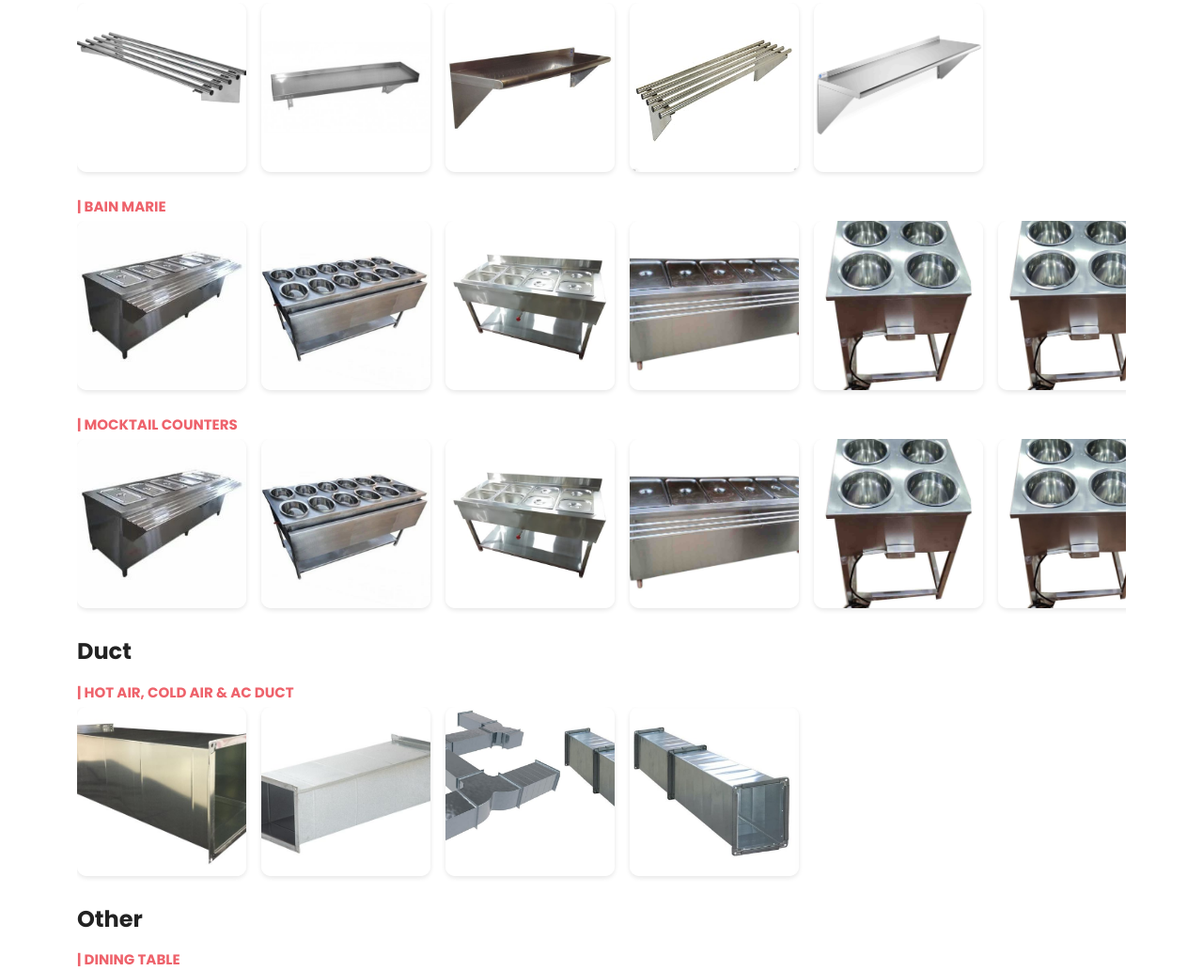
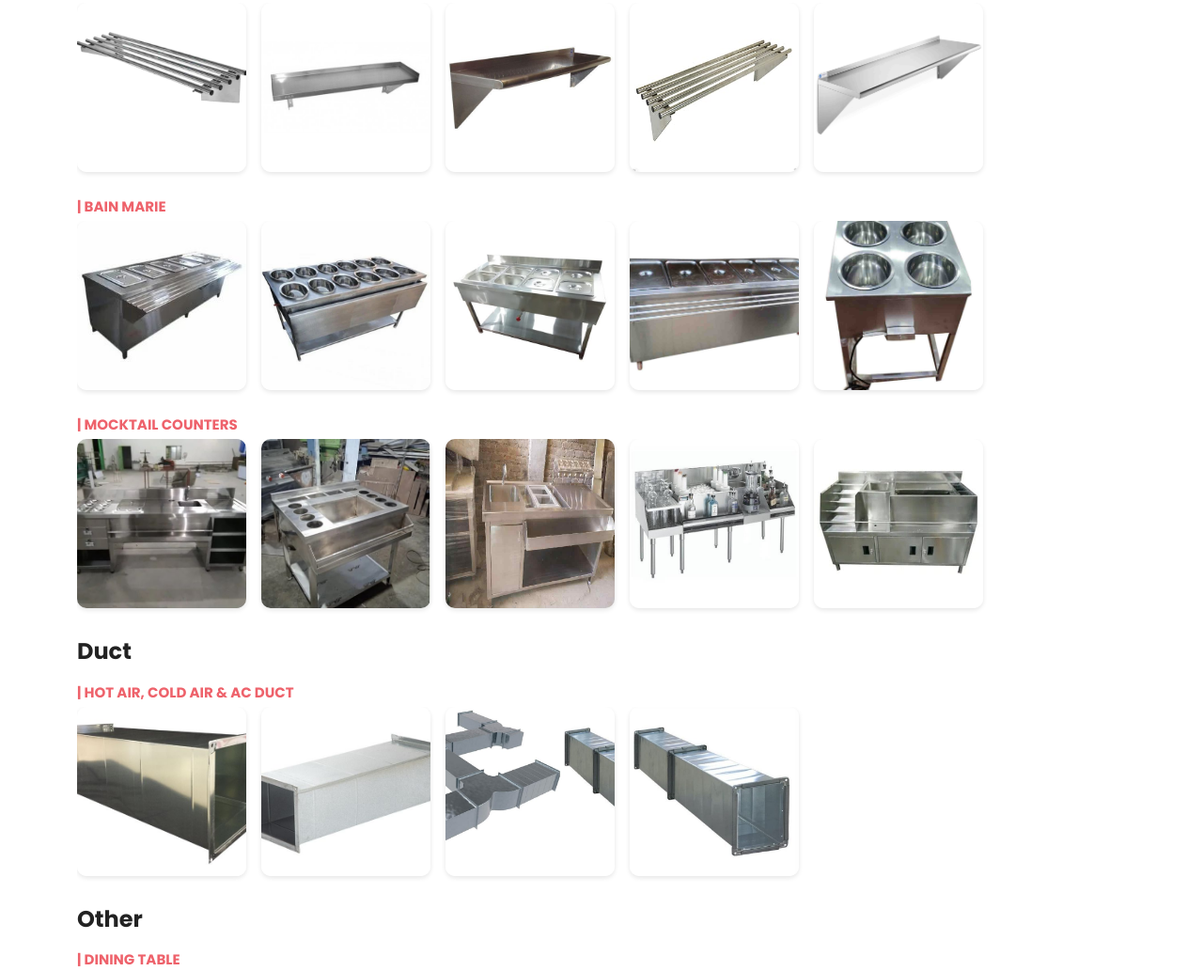
Before and after one commit to sishyaenterprises/web, a plain HTML site: page manufacturing.html in a window 1280 px wide. Shown: the part 2897-3930 px from the top of the page at 94% size. Drawn offline with nearby package versions, Linux system fonts and the light colour scheme.

Commit message:
manufacturing
home

```diff
--- a/manufacturing.html
+++ b/manufacturing.html
@@ -510,12 +510,6 @@ https://templatemo.com/tm-591-villa-agency
                      <div class="product-card">
                          <img src="assets/products_img/bain5.jpeg" alt="Cookware 1">
                      </div>
-                     <div class="product-card">
-                         <img src="assets/products_img/bain6.jpeg" alt="Cookware 1">
-                     </div>
-                     <div class="product-card">
-                         <img src="assets/products_img/bain7.jpeg" alt="Cookware 1">
-                     </div>
                  </div>
 <!--                 <button class="scroll-btn right" onclick="scrollRight(this)">&#10095;</button>-->
              </div>
@@ -528,25 +522,19 @@ https://templatemo.com/tm-591-villa-agency
 <!--                 <button class="scroll-btn left" onclick="scrollLeft(this)">&#10094;</button>-->
                  <div class="product-list">
                      <div class="product-card">
-                         <img src="assets/products_img/bain1.jpeg" alt="Cookware 1">
+                         <img src="assets/products_img/mocktail1.jpeg" alt="Cookware 1">
                      </div>
                      <div class="product-card">
-                         <img src="assets/products_img/bain2.jpeg" alt="Cookware 1">
+                         <img src="assets/products_img/mocktail2.jpeg" alt="Cookware 1">
                      </div>
                      <div class="product-card">
-                         <img src="assets/products_img/bain3.jpeg" alt="Cookware 1">
+                         <img src="assets/products_img/mocktail3.jpeg" alt="Cookware 1">
                      </div>
                      <div class="product-card">
-                         <img src="assets/products_img/bain4.jpeg" alt="Cookware 1">
+                         <img src="assets/products_img/mocktail4.jpeg" alt="Cookware 1">
                      </div>
                      <div class="product-card">
-                         <img src="assets/products_img/bain5.jpeg" alt="Cookware 1">
-                     </div>
-                     <div class="product-card">
-                         <img src="assets/products_img/bain6.jpeg" alt="Cookware 1">
-                     </div>
-                     <div class="product-card">
-                         <img src="assets/products_img/bain7.jpeg" alt="Cookware 1">
+                         <img src="assets/products_img/mocktail5.jpeg" alt="Cookware 1">
                      </div>
                  </div>
 <!--                 <button class="scroll-btn right" onclick="scrollRight(this)">&#10095;</button>-->
```
